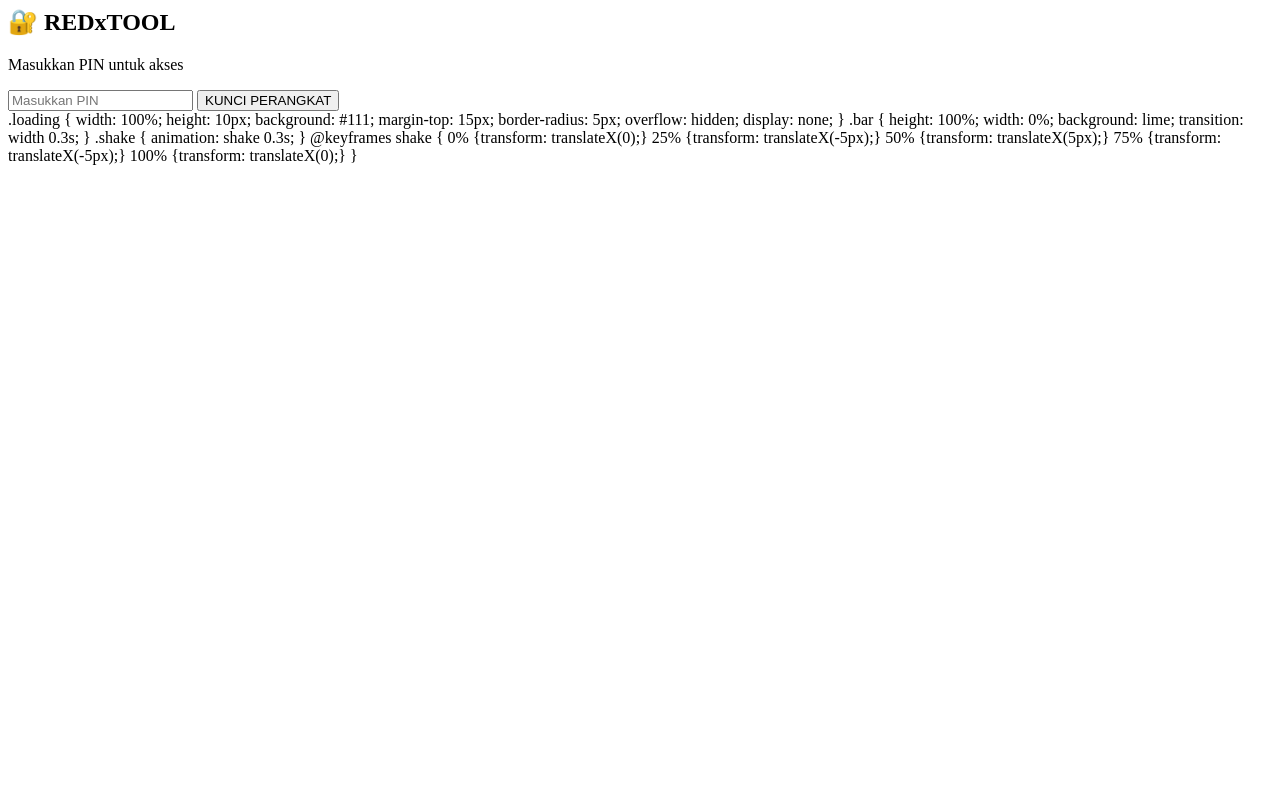
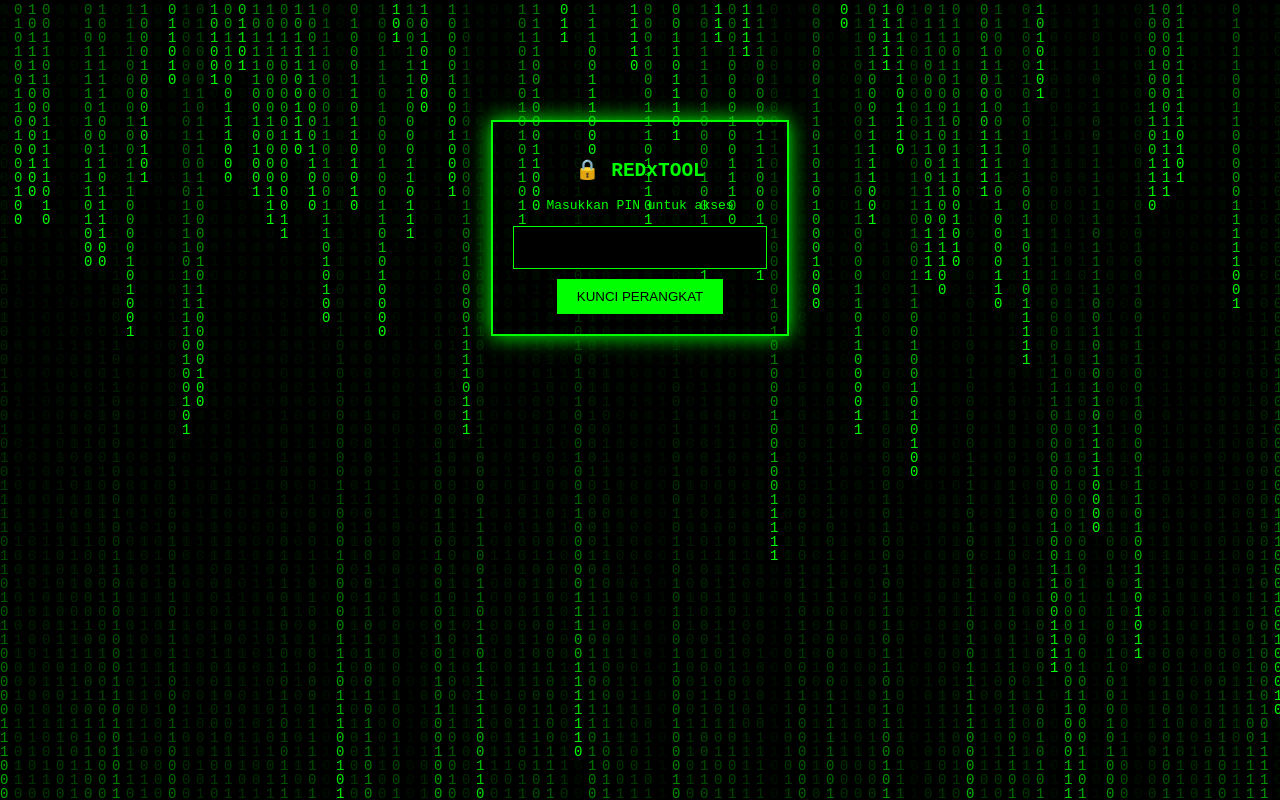
Before and after one commit to sopiansdp-creator/sopiansdp-creator.github.io, a plain HTML site: page index.html in a window 1280 px wide. Drawn offline with Linux system fonts and the light colour scheme.

Commit message:
fix full hacker page

```diff
--- a/index.html
+++ b/index.html
@@ -1,74 +1,174 @@
-<div class="box">
-  <h2>🔐 REDxTOOL</h2>
-  <p id="statusText">Masukkan PIN untuk akses</p>
+<!DOCTYPE html>
+<html>
+<head>
+<title>REDxTOOL</title>
 
-  <input type="password" id="pin" maxlength="6" placeholder="Masukkan PIN">
+<style>
+body {
+  margin:0;
+  background:black;
+  color:#0f0;
+  font-family:monospace;
+  text-align:center;
+  overflow:hidden;
+}
 
-  <button onclick="cekPin()">KUNCI PERANGKAT</button>
+/* MATRIX */
+canvas {
+  position:fixed;
+  top:0;
+  left:0;
+  z-index:-1;
+}
 
-  <div class="loading">
-    <div class="bar" id="bar"></div>
-  </div>
-</div>.loading {
-  width: 100%;
-  height: 10px;
-  background: #111;
-  margin-top: 15px;
-  border-radius: 5px;
-  overflow: hidden;
-  display: none;
+/* BOX */
+.box {
+  margin-top:120px;
+  padding:20px;
+  border:2px solid #0f0;
+  display:inline-block;
+  box-shadow:0 0 20px #0f0;
+}
+
+/* INPUT */
+input {
+  padding:10px;
+  font-size:18px;
+  text-align:center;
+  background:black;
+  border:1px solid #0f0;
+  color:#0f0;
+}
+
+/* BUTTON */
+button {
+  margin-top:10px;
+  padding:10px 20px;
+  background:#0f0;
+  border:none;
+  cursor:pointer;
+}
+
+/* LOADING */
+.loading {
+  width:100%;
+  height:10px;
+  background:#111;
+  margin-top:15px;
+  border-radius:5px;
+  overflow:hidden;
+  display:none;
 }
 
 .bar {
-  height: 100%;
-  width: 0%;
-  background: lime;
-  transition: width 0.3s;
+  width:0%;
+  height:100%;
+  background:#0f0;
 }
 
+/* SHAKE */
 .shake {
   animation: shake 0.3s;
 }
 
 @keyframes shake {
-  0% {transform: translateX(0);}
-  25% {transform: translateX(-5px);}
-  50% {transform: translateX(5px);}
-  75% {transform: translateX(-5px);}
-  100% {transform: translateX(0);}
-}<script>
-function cekPin() {
+  0% {transform:translateX(0);}
+  25% {transform:translateX(-5px);}
+  50% {transform:translateX(5px);}
+  75% {transform:translateX(-5px);}
+  100% {transform:translateX(0);}
+}
+</style>
+
+</head>
+<body>
+
+<canvas id="matrix"></canvas>
+
+<div class="box" id="box">
+<h2>🔒 REDxTOOL</h2>
+<p id="statusText">Masukkan PIN untuk akses</p>
+
+<input type="password" id="pin" maxlength="6"><br>
+<button onclick="cekPin()">KUNCI PERANGKAT</button>
+
+<div class="loading" id="loading">
+  <div class="bar" id="bar"></div>
+</div>
+
+</div>
+
+<script>
+let pinBenar = "1234";
+
+function cekPin(){
   let pin = document.getElementById("pin").value;
-  let status = document.getElementById("statusText");
-  let bar = document.getElementById("bar");
-  let loading = document.querySelector(".loading");
+  let box = document.getElementById("box");
 
-  loading.style.display = "block";
-  bar.style.width = "0%";
+  if(pin === pinBenar){
+    document.getElementById("statusText").innerHTML = "ACCESS GRANTED...";
 
-  let progress = 0;
-  let interval = setInterval(() => {
-    progress += 10;
-    bar.style.width = progress + "%";
+    document.getElementById("loading").style.display = "block";
+    let bar = document.getElementById("bar");
+    let width = 0;
 
-    if (progress >= 100) {
-      clearInterval(interval);
+    let load = setInterval(()=>{
+      width++;
+      bar.style.width = width + "%";
 
-      if (pin === "1234") {
-        status.innerHTML = "✅ ACCESS GRANTED";
-        status.style.color = "lime";
-      } else {
-        status.innerHTML = "❌ ACCESS DENIED";
-        status.style.color = "red";
+      if(width >= 100){
+        clearInterval(load);
+        window.location.href = "panel.html";
+      }
+    }, 20);
 
-        let input = document.getElementById("pin");
-        input.classList.add("shake");
+  } else {
+    document.getElementById("statusText").innerHTML = "ACCESS DENIED!";
 
-        setTimeout(() => {
-          input.classList.remove("shake");
-        }, 300);
-      }
+    box.classList.add("shake");
+    setTimeout(()=>box.classList.remove("shake"),300);
+  }
+}
+
+/* MATRIX EFFECT */
+const canvas = document.getElementById("matrix");
+const ctx = canvas.getContext("2d");
+
+canvas.height = window.innerHeight;
+canvas.width = window.innerWidth;
+
+let letters = "01";
+letters = letters.split("");
+
+let fontSize = 14;
+let columns = canvas.width / fontSize;
+
+let drops = [];
+for (let i = 0; i < columns; i++) {
+  drops[i] = 1;
+}
+
+function draw() {
+  ctx.fillStyle = "rgba(0,0,0,0.05)";
+  ctx.fillRect(0, 0, canvas.width, canvas.height);
+
+  ctx.fillStyle = "#0F0";
+  ctx.font = fontSize + "px monospace";
+
+  for (let i = 0; i < drops.length; i++) {
+    let text = letters[Math.floor(Math.random()*letters.length)];
+    ctx.fillText(text, i*fontSize, drops[i]*fontSize);
+
+    if (drops[i]*fontSize > canvas.height && Math.random() > 0.95) {
+      drops[i] = 0;
     }
-  }, 200);
+
+    drops[i]++;
+  }
 }
+
+setInterval(draw, 33);
 </script>
+
+</body>
+</html>
```
